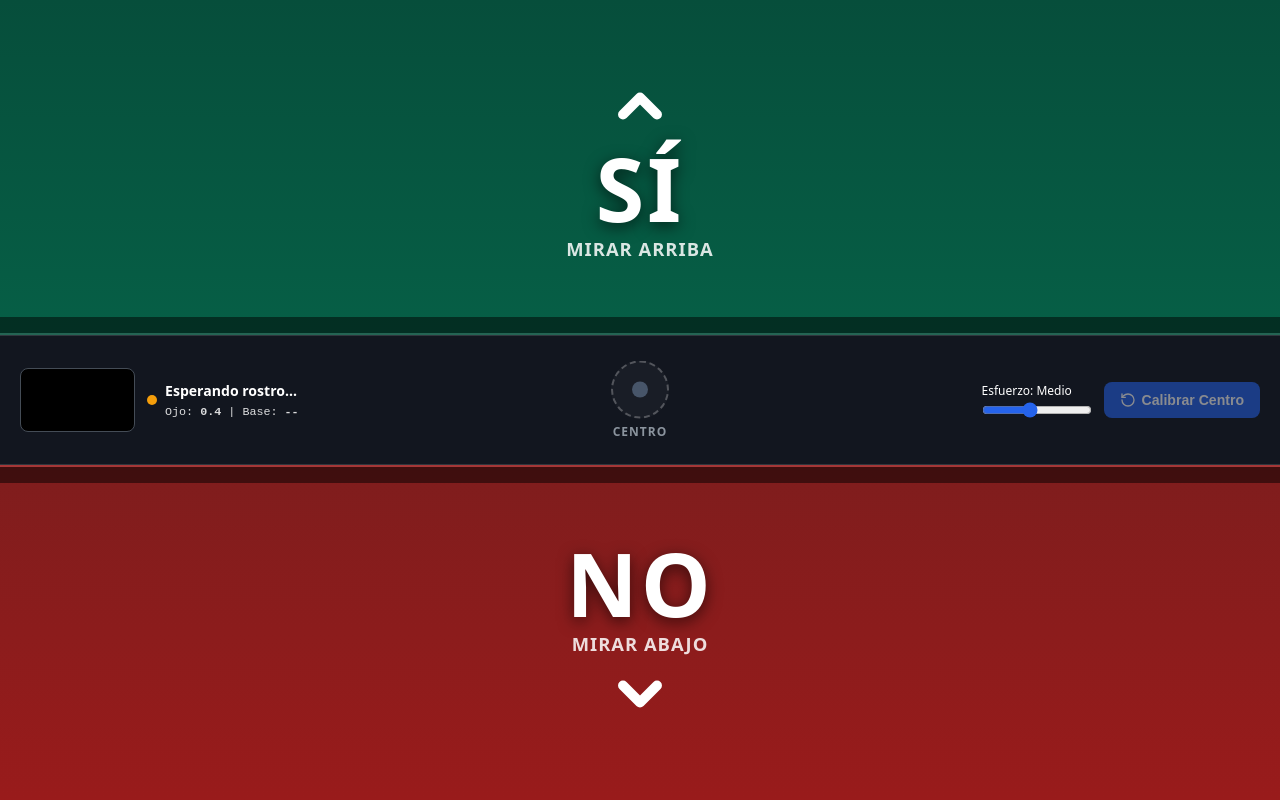
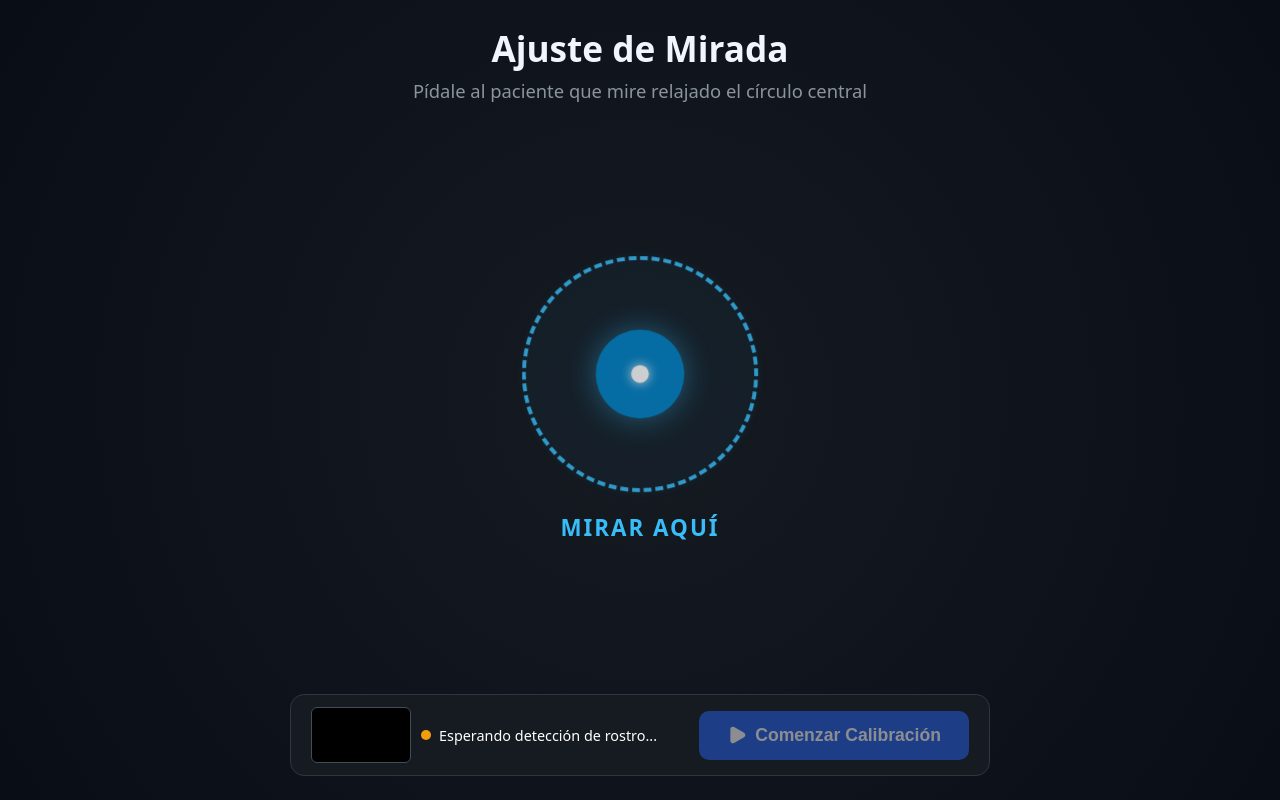
Before and after one commit to DiegoPanno/si_no, a React (Vite) app: page / in a window 1280 px wide. Built offline with nearby package versions, Linux system fonts and the light colour scheme.

Commit message:
ajuste de calibración

```diff
--- a/src/App.jsx
+++ b/src/App.jsx
@@ -1,5 +1,5 @@
 import React, { useEffect, useRef, useState, useCallback } from 'react';
-import { ChevronUp, ChevronDown, RotateCcw } from 'lucide-react';
+import { ChevronUp, ChevronDown, RotateCcw, Play, CheckCircle2 } from 'lucide-react';
 
 export default function App() {
   const videoRef = useRef(null);
@@ -8,17 +8,20 @@ export default function App() {
   // Estados
   const [faceDetected, setFaceDetected] = useState(false);
   const [currentRatio, setCurrentRatio] = useState(0.40);
-  const [neutralPoint, setNeutralPoint] = useState(null);
-  const [activeZone, setActiveZone] = useState(null); // 'UP' | 'DOWN' | null
+  const [neutralPoint, setNeutralPoint] = useState(null); // null = Modo Calibración
+  const [activeZone, setActiveZone] = useState(null);     // 'UP' | 'DOWN' | null
   const [progress, setProgress] = useState(0);
+
+  // Estado exclusivo para el flujo de calibración inicial
   const [isCalibrating, setIsCalibrating] = useState(false);
-  const [statusMsg, setStatusMsg] = useState('Esperando rostro...');
+  const [calibProgress, setCalibProgress] = useState(0);
+  const [statusMsg, setStatusMsg] = useState('Esperando detección de rostro...');
 
-  // Sensibilidad (umbral de desviación respecto al neutro)
+  // Sensibilidad
   const [sensitivity, setSensitivity] = useState(0.035);
-  const dwellTime = 1000; // 1 segundo sostenido para confirmar
+  const dwellTime = 1000; // 1 segundo fijo
 
-  // Referencias para bucle y temporizador
+  // Referencias para temporizador
   const neutralPointRef = useRef(null);
   const activeZoneRef = useRef(null);
   const dwellStartRef = useRef(null);
@@ -36,7 +39,7 @@ export default function App() {
     }
   }, []);
 
-  // Cálculo binocular promediado
+  // Cálculo binocular de ratio
   const calculateRatio = (landmarks) => {
     const topL = landmarks[159].y;
     const botL = landmarks[145].y;
@@ -48,7 +51,7 @@ export default function App() {
     const irisR = landmarks[473].y;
     const hR = botR - topR;
 
-    if (hL < 0.007 || hR < 0.007) return null; // Ojos cerrados o parpadeo
+    if (hL < 0.007 || hR < 0.007) return null; // Ojos cerrados
 
     const rL = (irisL - topL) / hL;
     const rR = (irisR - topR) / hR;
@@ -56,18 +59,20 @@ export default function App() {
   };
 
   const evaluateGaze = useCallback((rawRatio) => {
+    // Suavizado de 5 lecturas
     historyRef.current.push(rawRatio);
     if (historyRef.current.length > 5) historyRef.current.shift();
     const ratio = historyRef.current.reduce((a, b) => a + b, 0) / historyRef.current.length;
 
     setCurrentRatio(parseFloat(ratio.toFixed(3)));
 
+    // Si aún está en la pantalla de calibración, no procesa SÍ / NO
     const neutral = neutralPointRef.current;
     if (neutral === null) return;
 
     const now = performance.now();
 
-    // Pausa de 2 segundos tras emitir respuesta
+    // Pausa protectora de 2 segundos post respuesta
     if (now - lastTriggerRef.current < 2000) {
       resetSelection();
       return;
@@ -75,15 +80,13 @@ export default function App() {
 
     let detected = null;
 
-    // INVERTIDO: Ajustado al comportamiento exacto de tu cámara y ojos
+    // Regla correcta comprobada:
     if (ratio > neutral + sensitivity) {
-      detected = 'UP';   // Si el ratio aumenta -> SÍ (Arriba)
-    }
-    else if (ratio < neutral - sensitivity) {
-      detected = 'DOWN'; // Si el ratio disminuye -> NO (Abajo)
-    }
-    else {
-      detected = null;   // Zona neutra de descanso
+      detected = 'UP';   // Mirar arriba -> SÍ
+    } else if (ratio < neutral - sensitivity) {
+      detected = 'DOWN'; // Mirar abajo -> NO
+    } else {
+      detected = null;   // Centro / descanso
     }
 
     if (detected && detected === activeZoneRef.current) {
@@ -140,9 +143,10 @@ export default function App() {
 
       if (results.multiFaceLandmarks && results.multiFaceLandmarks.length > 0) {
         setFaceDetected(true);
+        setStatusMsg('Rostro detectado');
         const lm = results.multiFaceLandmarks[0];
 
-        // Dibujar pupilas en celeste para confirmar seguimiento
+        // Puntos cian en los iris
         [468, 473].forEach((idx) => {
           const pt = lm[idx];
           ctx.beginPath();
@@ -159,6 +163,7 @@ export default function App() {
         }
       } else {
         setFaceDetected(false);
+        setStatusMsg('No se detecta rostro');
         resetSelection();
       }
       ctx.restore();
@@ -184,36 +189,113 @@ export default function App() {
     };
   }, [evaluateGaze]);
 
-  const handleCalibrate = () => {
+  // Rutina de calibración en 2 segundos
+  const startCalibrationRoutine = () => {
     setIsCalibrating(true);
-    setStatusMsg('Registrando centro...');
+    setCalibProgress(0);
     const samples = [];
+    const startTime = performance.now();
+    const duration = 2000;
 
     const interval = setInterval(() => {
+      const elapsed = performance.now() - startTime;
+      const pct = Math.min((elapsed / duration) * 100, 100);
+      setCalibProgress(pct);
+
       if (currentRatio) samples.push(currentRatio);
-    }, 80);
 
-    setTimeout(() => {
+      if (elapsed >= duration) {
         clearInterval(interval);
+        setIsCalibrating(false);
+
         if (samples.length > 8) {
           const avg = samples.reduce((a, b) => a + b, 0) / samples.length;
           const finalVal = parseFloat(avg.toFixed(3));
           neutralPointRef.current = finalVal;
           setNeutralPoint(finalVal);
-        setStatusMsg('✓ Calibrado');
         } else {
-        setStatusMsg('Error de detección');
+          alert('No se pudo registrar la mirada. Por favor intente de nuevo.');
         }
-      setIsCalibrating(false);
-    }, 1800);
+      }
+    }, 50);
   };
 
   const isResting = faceDetected && neutralPoint !== null && activeZone === null;
 
   return (
     <div className="app-container">
+      {/* Video Oculto */}
       <video ref={videoRef} playsInline style={{ display: 'none' }} />
 
+      {/* ========================================================
+          FASE 1: PANTALLA INICIAL EXCLUSIVA DE CALIBRACIÓN
+          ======================================================== */}
+      {neutralPoint === null ? (
+        <div className="calibration-screen">
+          <div className="calib-header">
+            <h1 className="calib-title">Ajuste de Mirada</h1>
+            <p className="calib-subtitle">
+              Pídale al paciente que mire relajado el círculo central
+            </p>
+          </div>
+
+          {/* Diana Central Gigante */}
+          <div className="calib-center-target">
+            <div className="target-outer-ring">
+              <div className="target-inner-circle">
+                <div className="target-center-dot" />
+              </div>
+            </div>
+            <span className="target-text">
+              {isCalibrating ? 'Guardando reposo...' : 'Mirar Aquí'}
+            </span>
+
+            {isCalibrating && (
+              <div className="calib-progress-track">
+                <div
+                  className="calib-progress-bar"
+                  style={{ width: `${calibProgress}%` }}
+                />
+              </div>
+            )}
+          </div>
+
+          {/* Panel inferior para el cuidador */}
+          <div className="calib-footer">
+            <div style={{ display: 'flex', alignItems: 'center', gap: '10px' }}>
+              <div className="preview-wrapper">
+                <canvas ref={canvasRef} className="preview-canvas" width="160" height="110" />
+              </div>
+              <div className="status-badge">
+                <span className={`status-led ${faceDetected ? 'ready' : ''}`} />
+                <span style={{ fontSize: '0.9rem' }}>{statusMsg}</span>
+              </div>
+            </div>
+
+            <button
+              className="btn-start-calib"
+              onClick={startCalibrationRoutine}
+              disabled={isCalibrating || !faceDetected}
+            >
+              {isCalibrating ? (
+                <>
+                  <RotateCcw size={20} className="spin" />
+                  Calibrando...
+                </>
+              ) : (
+                <>
+                  <Play size={20} fill="white" />
+                  Comenzar Calibración
+                </>
+              )}
+            </button>
+          </div>
+        </div>
+      ) : (
+        /* ========================================================
+           FASE 2: COMUNICADOR ACTIVO (SÍ / NO A PANTALLA COMPLETA)
+           ======================================================== */
+        <>
           {/* Zona Superior: SÍ */}
           <div
             className={`zone zone-yes ${activeZone === 'UP' ? 'active' : ''}`}
@@ -232,7 +314,7 @@ export default function App() {
             </div>
           </div>
 
-      {/* Barra Central con Diana de Descanso */}
+          {/* Barra divisoria con Diana de Descanso */}
           <div className="dock">
             <div className="dock-left">
               <div className="preview-wrapper">
@@ -240,17 +322,16 @@ export default function App() {
               </div>
 
               <div className="status-badge">
-            <span className={`status-led ${faceDetected && neutralPoint !== null ? 'ready' : ''}`} />
+                <span className={`status-led ${faceDetected ? 'ready' : ''}`} />
                 <div>
-              <div style={{ fontWeight: 600 }}>{statusMsg}</div>
                   <small style={{ opacity: 0.85, fontFamily: 'monospace' }}>
-                Ojo: <b>{currentRatio}</b> | Base: <b>{neutralPoint ?? '--'}</b>
+                    Ojo: <b>{currentRatio}</b> | Base: <b>{neutralPoint}</b>
                   </small>
                 </div>
               </div>
             </div>
 
-        {/* DIANA DE DESCANSO */}
+            {/* Diana de Descanso en Modo Activo */}
             <div className={`resting-target-container ${isResting ? 'is-resting' : ''}`}>
               <div className="resting-target">
                 <div className="resting-inner-dot" />
@@ -260,7 +341,7 @@ export default function App() {
               </span>
             </div>
 
-        {/* Controles para el cuidador */}
+            {/* Controles para el acompañante */}
             <div className="dock-right">
               <div className="control-slider">
                 <span>Esfuerzo: {sensitivity === 0.025 ? 'Leve' : sensitivity === 0.035 ? 'Medio' : 'Alto'}</span>
@@ -276,12 +357,14 @@ export default function App() {
 
               <button
                 className="btn-action"
-            style={{ background: neutralPoint ? '#238636' : '#2563eb' }}
-            onClick={handleCalibrate}
-            disabled={isCalibrating || !faceDetected}
+                onClick={() => {
+                  neutralPointRef.current = null;
+                  setNeutralPoint(null); // Regresa a la pantalla de calibración limpia
+                }}
+                title="Volver a calibrar la postura"
               >
-            <RotateCcw size={16} className={isCalibrating ? 'spin' : ''} />
-            {isCalibrating ? 'Guardando...' : 'Calibrar Centro'}
+                <RotateCcw size={15} />
+                Recalibrar
               </button>
             </div>
           </div>
@@ -303,6 +386,8 @@ export default function App() {
               <ChevronDown className="zone-icon" strokeWidth={3.5} />
             </div>
           </div>
+        </>
+      )}
     </div>
   );
 }
--- a/src/index.css
+++ b/src/index.css
@@ -26,7 +26,153 @@ body, html, #root {
   height: 100dvh;
 }
 
-/* Zonas de respuesta grandes */
+/* ========================================================
+   FASE 1: PANTALLA EXCLUSIVA DE CALIBRACIÓN (CENTRO LIMPIO)
+   ======================================================== */
+.calibration-screen {
+  width: 100vw;
+  height: 100vh;
+  height: 100dvh;
+  display: flex;
+  flex-direction: column;
+  justify-content: space-between;
+  align-items: center;
+  padding: 24px;
+  background: radial-gradient(circle at center, #161b22 0%, #090d16 100%);
+  position: relative;
+}
+
+.calib-header {
+  text-align: center;
+  max-width: 500px;
+}
+
+.calib-title {
+  font-size: clamp(1.4rem, 4vw, 2.2rem);
+  font-weight: 800;
+  color: #f0f6fc;
+  margin-bottom: 6px;
+}
+
+.calib-subtitle {
+  font-size: clamp(0.9rem, 2.5vw, 1.15rem);
+  color: #8b949e;
+}
+
+/* Diana central gigante para fijar la mirada */
+.calib-center-target {
+  display: flex;
+  flex-direction: column;
+  align-items: center;
+  justify-content: center;
+  position: relative;
+}
+
+.target-outer-ring {
+  width: clamp(160px, 35vmin, 240px);
+  height: clamp(160px, 35vmin, 240px);
+  border-radius: 50%;
+  border: 4px dashed #38bdf8;
+  display: flex;
+  align-items: center;
+  justify-content: center;
+  animation: pulse-ring 2.5s infinite ease-in-out;
+  background: rgba(56, 189, 248, 0.05);
+  position: relative;
+}
+
+.target-inner-circle {
+  width: clamp(60px, 14vmin, 90px);
+  height: clamp(60px, 14vmin, 90px);
+  border-radius: 50%;
+  background: #0284c7;
+  display: flex;
+  align-items: center;
+  justify-content: center;
+  box-shadow: 0 0 30px rgba(56, 189, 248, 0.5);
+}
+
+.target-center-dot {
+  width: 18px;
+  height: 18px;
+  border-radius: 50%;
+  background: #ffffff;
+  box-shadow: 0 0 12px #ffffff;
+}
+
+.target-text {
+  margin-top: 18px;
+  font-size: clamp(1.1rem, 3vw, 1.4rem);
+  font-weight: 700;
+  color: #38bdf8;
+  letter-spacing: 2px;
+  text-transform: uppercase;
+}
+
+/* Barra de progreso de la calibración */
+.calib-progress-track {
+  width: clamp(200px, 45vmin, 320px);
+  height: 12px;
+  background: #21262d;
+  border-radius: 6px;
+  overflow: hidden;
+  margin-top: 16px;
+  border: 1px solid #30363d;
+}
+
+.calib-progress-bar {
+  height: 100%;
+  background: #10b981;
+  transition: width 0.08s linear;
+}
+
+/* Footer con controles para el cuidador */
+.calib-footer {
+  display: flex;
+  align-items: center;
+  justify-content: space-between;
+  width: 100%;
+  max-width: 700px;
+  background: #161b22;
+  border: 1px solid #30363d;
+  padding: 12px 20px;
+  border-radius: 14px;
+  gap: 16px;
+}
+
+.btn-start-calib {
+  background: #2563eb;
+  color: white;
+  border: none;
+  padding: 14px 28px;
+  font-size: 1.1rem;
+  border-radius: 10px;
+  cursor: pointer;
+  font-weight: 700;
+  display: flex;
+  align-items: center;
+  gap: 8px;
+  transition: background 0.2s;
+}
+
+.btn-start-calib:hover {
+  background: #1d4ed8;
+}
+
+.btn-start-calib:disabled {
+  opacity: 0.5;
+  cursor: not-allowed;
+}
+
+@keyframes pulse-ring {
+  0% { transform: scale(0.96); opacity: 0.7; }
+  50% { transform: scale(1.04); opacity: 1; box-shadow: 0 0 40px rgba(56, 189, 248, 0.25); }
+  100% { transform: scale(0.96); opacity: 0.7; }
+}
+
+/* ========================================================
+   FASE 2: MODO COMUNICADOR ACTIVO (SÍ / NO)
+   ======================================================== */
 .zone {
   flex: 1;
   min-height: 0;
@@ -70,7 +216,7 @@ body, html, #root {
 }
 
 .zone-title {
-  font-size: clamp(3rem, 11vh, 6.5rem);
+  font-size: clamp(3.2rem, 12vh, 7rem);
   font-weight: 900;
   letter-spacing: 3px;
   line-height: 1;
@@ -78,7 +224,7 @@ body, html, #root {
 }
 
 .zone-sub {
-  font-size: clamp(0.85rem, 2.3vh, 1.25rem);
+  font-size: clamp(0.9rem, 2.5vh, 1.3rem);
   opacity: 0.85;
   font-weight: 600;
   text-transform: uppercase;
@@ -86,41 +232,33 @@ body, html, #root {
 }
 
 .zone-icon {
-  width: clamp(44px, 8.5vh, 80px);
-  height: clamp(44px, 8.5vh, 80px);
+  width: clamp(48px, 9vh, 84px);
+  height: clamp(48px, 9vh, 84px);
 }
 
-/* Barra de progreso de fijación */
 .progress-bar-bg {
   position: absolute;
   width: 100%;
-  height: clamp(10px, 2vh, 18px);
+  height: clamp(12px, 2.2vh, 20px);
   background: rgba(0, 0, 0, 0.5);
   left: 0;
   z-index: 3;
 }
 
-.zone-yes .progress-bar-bg {
-  bottom: 0;
-}
-
-.zone-no .progress-bar-bg {
-  top: 0;
-}
+.zone-yes .progress-bar-bg { bottom: 0; }
+.zone-no .progress-bar-bg { top: 0; }
 
 .progress-fill {
   height: 100%;
   background: #ffffff;
-  box-shadow: 0 0 12px #ffffff;
+  box-shadow: 0 0 14px #ffffff;
   transition: width 0.04s linear;
 }
 
-/* ========================================================
-   FRANJA CENTRAL Y ZONA DE DESCANSO
-   ======================================================== */
+/* Dock central durante el uso */
 .dock {
   flex-shrink: 0;
-  height: 130px;
+  height: 110px;
   background-color: #12161f;
   border-top: 1px solid #30363d;
   border-bottom: 1px solid #30363d;
@@ -133,7 +271,6 @@ body, html, #root {
   position: relative;
 }
 
-/* Diana de descanso central */
 .resting-target-container {
   position: absolute;
   left: 50%;
@@ -147,52 +284,50 @@ body, html, #root {
 }
 
 .resting-target {
-  width: 58px;
-  height: 58px;
+  width: 52px;
+  height: 52px;
   border-radius: 50%;
   border: 2px dashed rgba(255, 255, 255, 0.25);
   display: flex;
   align-items: center;
   justify-content: center;
   background: rgba(255, 255, 255, 0.03);
-  transition: all 0.25s ease;
+  transition: all 0.2s ease;
 }
 
 .resting-inner-dot {
-  width: 16px;
-  height: 16px;
+  width: 14px;
+  height: 14px;
   border-radius: 50%;
   background: #475569;
-  transition: all 0.25s ease;
+  transition: all 0.2s ease;
 }
 
 .resting-label {
-  font-size: 0.75rem;
+  font-size: 0.72rem;
   font-weight: 600;
   letter-spacing: 1px;
   text-transform: uppercase;
   color: #8b949e;
-  margin-top: 4px;
+  margin-top: 3px;
 }
 
-/* Estado activo cuando la mirada está descansando en el centro */
 .resting-target-container.is-resting .resting-target {
   border: 2px solid #38bdf8;
-  background: rgba(56, 189, 248, 0.12);
-  box-shadow: 0 0 20px rgba(56, 189, 248, 0.3);
+  background: rgba(56, 189, 248, 0.15);
+  box-shadow: 0 0 16px rgba(56, 189, 248, 0.35);
 }
 
 .resting-target-container.is-resting .resting-inner-dot {
   background: #38bdf8;
   box-shadow: 0 0 10px #38bdf8;
-  transform: scale(1.25);
+  transform: scale(1.2);
 }
 
 .resting-target-container.is-resting .resting-label {
   color: #38bdf8;
 }
 
-/* Lado izquierdo y derecho */
 .dock-left, .dock-right {
   display: flex;
   align-items: center;
@@ -201,9 +336,9 @@ body, html, #root {
 }
 
 .preview-wrapper {
-  width: clamp(75px, 11vw, 115px);
-  height: clamp(52px, 8vh, 76px);
-  border-radius: 8px;
+  width: clamp(65px, 10vw, 100px);
+  height: clamp(45px, 7vh, 65px);
+  border-radius: 6px;
   overflow: hidden;
   border: 1px solid #444c56;
   background: #000;
@@ -240,22 +375,22 @@ body, html, #root {
 .control-slider {
   display: flex;
   flex-direction: column;
-  gap: 3px;
+  gap: 2px;
   font-size: 0.75rem;
 }
 
 .control-slider input[type="range"] {
-  width: 110px;
+  width: 100px;
   accent-color: #2563eb;
   cursor: pointer;
 }
 
 .btn-action {
-  background: #2563eb;
-  color: white;
-  border: none;
-  padding: 10px 16px;
-  font-size: clamp(0.75rem, 1.8vh, 0.88rem);
+  background: #21262d;
+  color: #c9d1d9;
+  border: 1px solid #30363d;
+  padding: 8px 14px;
+  font-size: 0.85rem;
   border-radius: 8px;
   cursor: pointer;
   font-weight: 600;
@@ -263,16 +398,12 @@ body, html, #root {
   align-items: center;
   gap: 6px;
   white-space: nowrap;
-  transition: background 0.2s;
+  transition: all 0.2s;
 }
 
 .btn-action:hover {
-  background: #1d4ed8;
-}
-
-.btn-action:disabled {
-  opacity: 0.5;
-  cursor: not-allowed;
+  background: #30363d;
+  color: #fff;
 }
 
 @keyframes spin {
@@ -284,23 +415,23 @@ body, html, #root {
   animation: spin 1s linear infinite;
 }
 
-/* Responsive para pantallas estrechas / móvil vertical */
 @media (max-width: 768px) {
+  .calib-footer {
+    flex-direction: column;
+    gap: 12px;
+  }
   .dock {
     height: auto;
-    padding: 10px 12px;
+    padding: 8px 12px;
     flex-wrap: wrap;
-    justify-content: center;
   }
-
   .resting-target-container {
     position: static;
     transform: none;
     order: -1;
     width: 100%;
-    margin-bottom: 8px;
+    margin-bottom: 6px;
   }
-
   .dock-left, .dock-right {
     width: 100%;
     justify-content: space-between;
```
Lines whose indentation alone changed are shown as unchanged.
